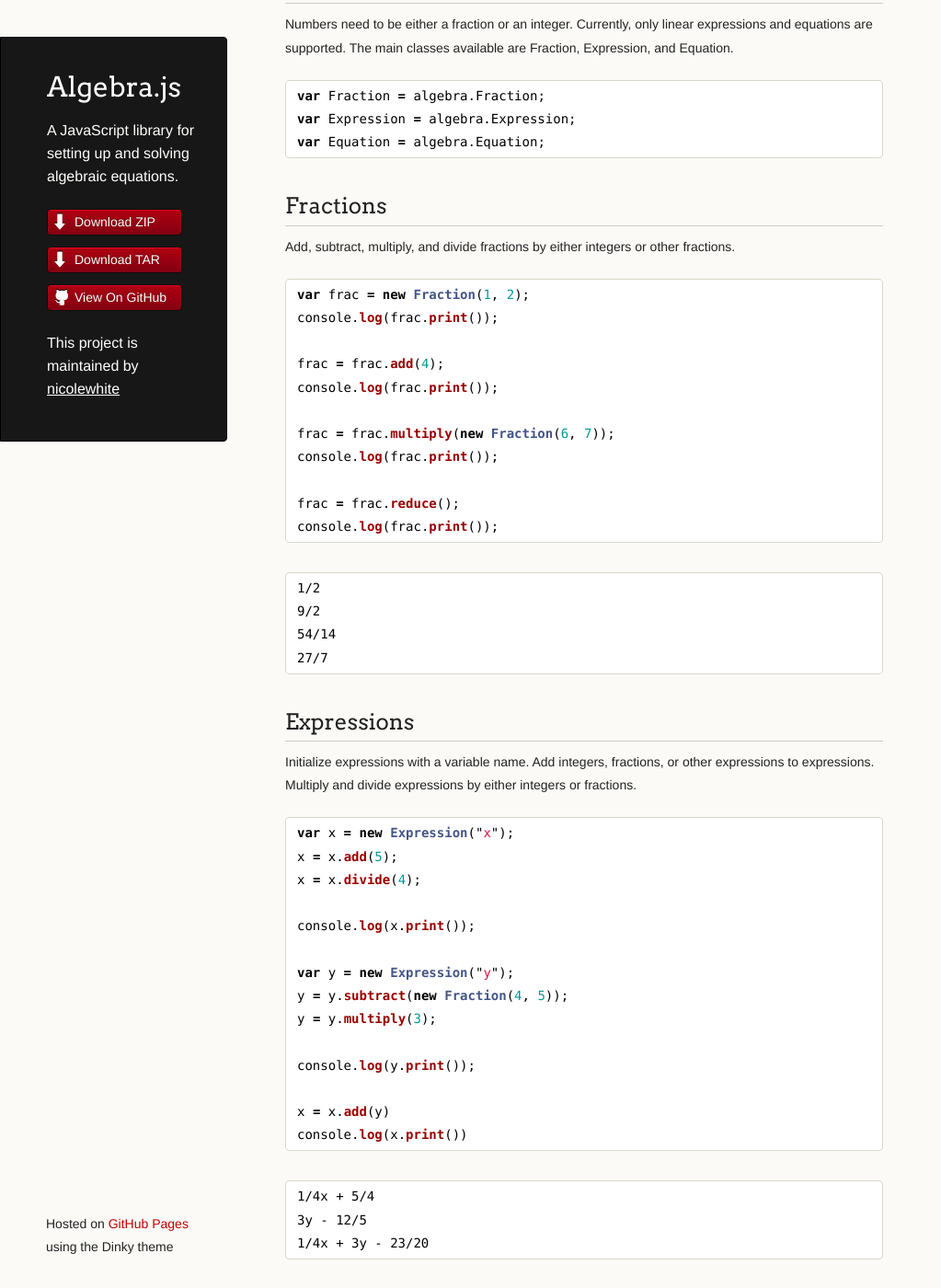
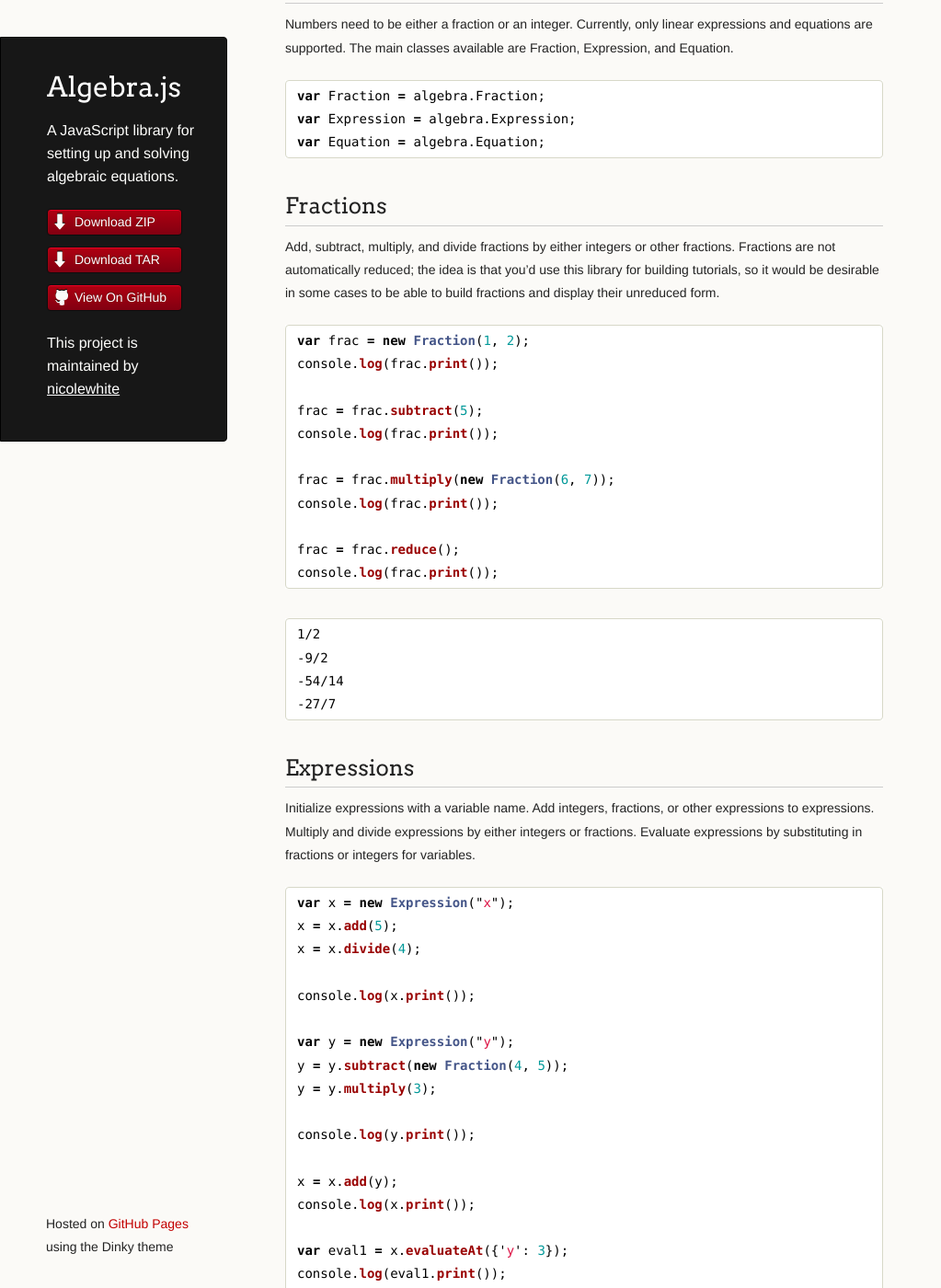
Before and after one commit to nicolewhite/algebra.js, a Jekyll site: the page built from index.md, in a window 1280 px wide and 1400 px high, scrolled down 376 px. Shown: the whole window at 92% size, without its empty margins (0-1023 px from the left). Built offline with Jekyll 4.4.1, drawn with Linux system fonts in a browser that asks for light colours; nearby versions of some CDN libraries; Markdown is read by kramdown in place of the engine named in the settings; some of the changed text lies outside the part shown.

Commit message:
Update examples

````diff
--- a/index.md
+++ b/index.md
@@ -23,13 +23,15 @@
 
 ## Fractions
 
-Add, subtract, multiply, and divide fractions by either integers or other fractions.
+Add, subtract, multiply, and divide fractions by either integers or other fractions. Fractions are not automatically
+reduced; the idea is that you'd use this library for building tutorials, so it would be desirable in some cases to
+be able to build fractions and display their unreduced form.
 
 ```js
 var frac = new Fraction(1, 2);
 console.log(frac.print());
 
-frac = frac.add(4);
+frac = frac.subtract(5);
 console.log(frac.print());
 
 frac = frac.multiply(new Fraction(6, 7));
@@ -41,15 +43,16 @@
 
 ```
 1/2
-9/2
-54/14
-27/7
+-9/2
+-54/14
+-27/7
 ```
 
 ## Expressions
 
 Initialize expressions with a variable name. Add integers, fractions, or other expressions to expressions.
-Multiply and divide expressions by either integers or fractions.
+Multiply and divide expressions by either integers or fractions. Evaluate expressions by substituting in fractions or
+integers for variables.
 
 ```js
 var x = new Expression("x");
@@ -64,14 +67,22 @@
 
 console.log(y.print());
 
-x = x.add(y)
-console.log(x.print())
+x = x.add(y);
+console.log(x.print());
+
+var eval1 = x.evaluateAt({'y': 3});
+console.log(eval1.print());
+
+var eval2 = x.evaluateAt({'y': 3, 'x': new Fraction(1, 2)});
+console.log(eval2.print());
 ```
 
 ```
 1/4x + 5/4
 3y - 12/5
 1/4x + 3y - 23/20
+1/4x + 157/20
+319/40
 ```
 
 ## Equations
````
